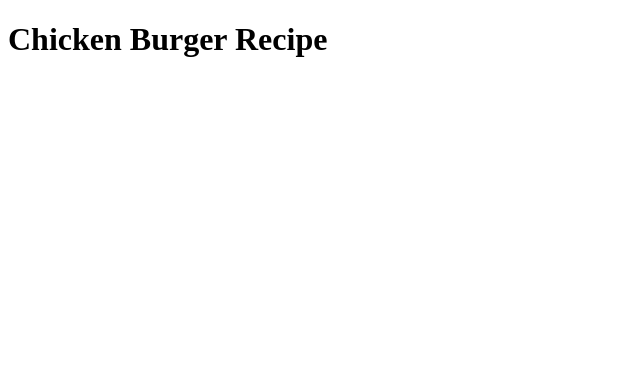
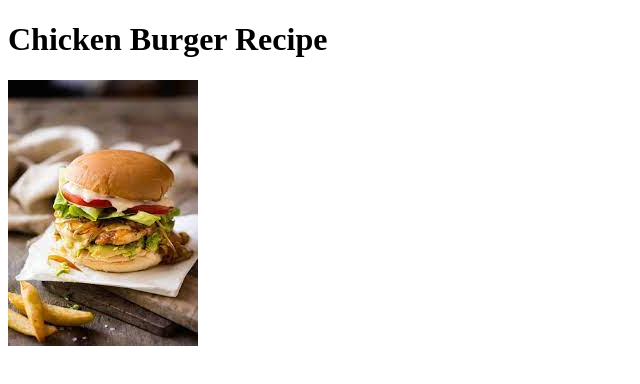
Before and after one commit to Shrawn100/Odin-Recipe-Project, a plain HTML site: page recipes/burger.html in a window 1280 px wide. Shown: the whole page, without its empty margins (0-640 px from the left). Drawn offline with Linux system fonts and the light colour scheme.

Commit message:
Add picture of chicken burger to webpage

```diff
--- a/recipes/burger.html
+++ b/recipes/burger.html
@@ -9,5 +9,7 @@
 <body>
     <h1>Chicken Burger Recipe</h1>
 
+    <img src="../images/download.jpeg" alt="Picture of Chicken Burger">
+
 </body>
 </html>
```
